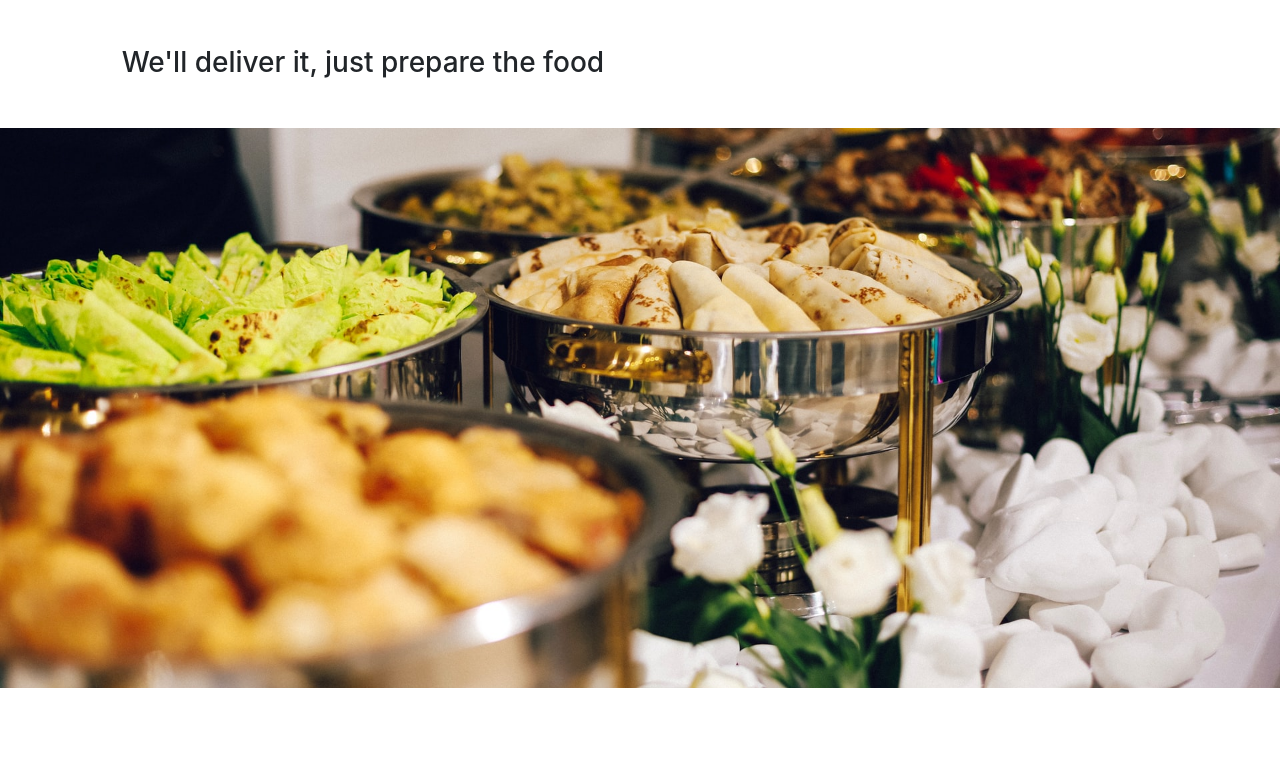
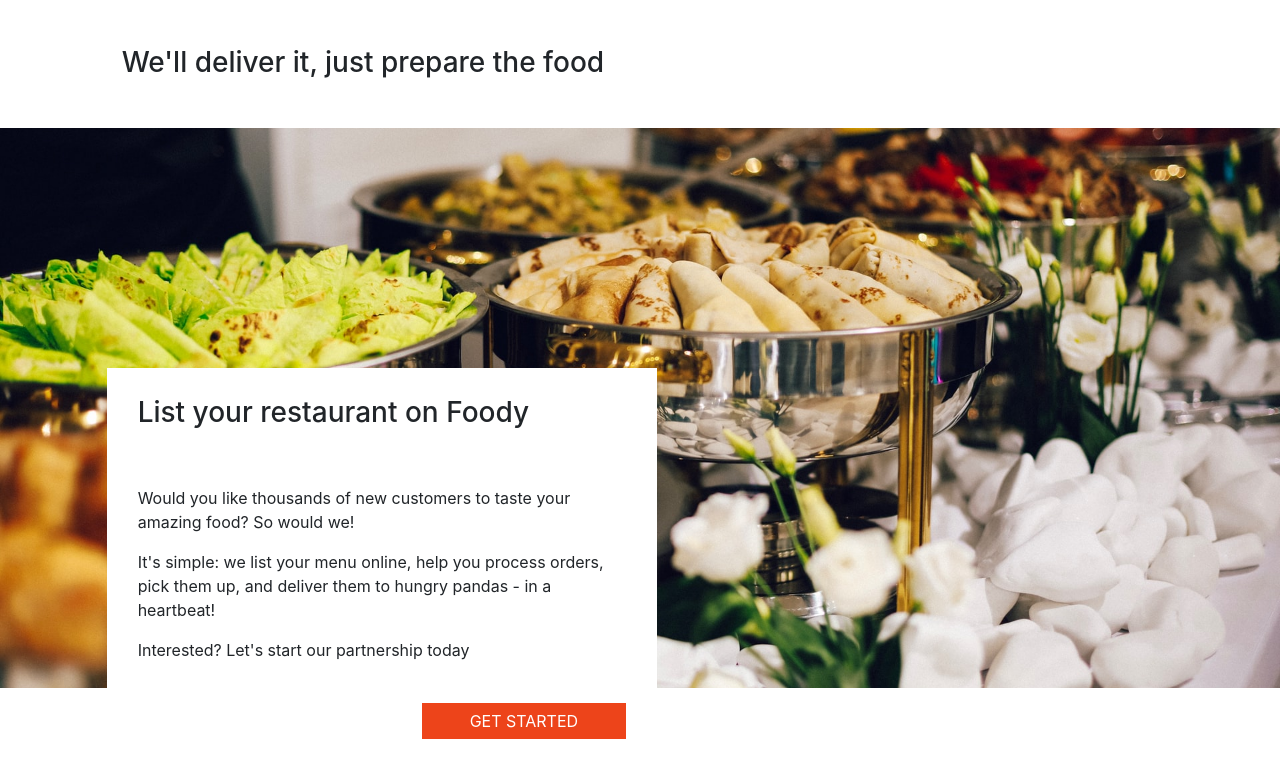
Before and after one commit to MubbashirAli35/foody, a React (Create React App) app in the folder client/: page / in a window 1280 px wide. Shown: the part 802-1570 px from the top of the page. Before the commit the page ends 1490 px from the top, so only its background shows below. Built offline with nearby package versions, Linux system fonts and the light colour scheme.

Commit message:
Listing Restaurant Card added

```diff
--- a/client/src/Pages/Home/Home.js
+++ b/client/src/Pages/Home/Home.js
@@ -1,6 +1,7 @@
 import React from 'react';
 import Container from 'react-bootstrap/Container';
 import Col from 'react-bootstrap/Col';
+import Button from 'react-bootstrap/Button'
 
 import HeaderComponent from '../../Components/HeaderComponent/HeaderComponent';
 import './Home.css';
@@ -22,6 +23,37 @@ export default function Home() {
             <Container className='restaurantService' fluid>
 
             </Container>
+
+            <Col className='offset-md-1' style={{ backgroundColor: '#fff', width: '43vw', height: '50vh',
+                marginTop: '-20rem' }}>
+
+                <div className='p-3 d-flex flex-column justify-content-around' style={{ height: '100%' }}>
+                    <h3>List your restaurant on Foody</h3>
+
+                    <div>
+                        <p className='mt-4'>Would you like thousands of new customers to taste your amazing
+                        food? So would we!
+                        </p>
+
+                        <p>
+                            It's simple: we list your menu online, help you process orders, pick
+                            them up, and deliver them to hungry pandas - in a heartbeat!
+                        </p>
+
+                        <p>
+                            Interested? Let's start our partnership today
+                        </p>
+                    </div>
+
+                    <div className='d-flex flex-row justify-content-end'>
+                        <Button className='px-5'
+                            style={{ backgroundColor: '#ed441a', borderRadius: 0, border: '0px' }}>
+                            GET STARTED
+                        </Button>
+                    </div>
+                </div>
+
+            </Col>
         </Container>
     );
 }
```
